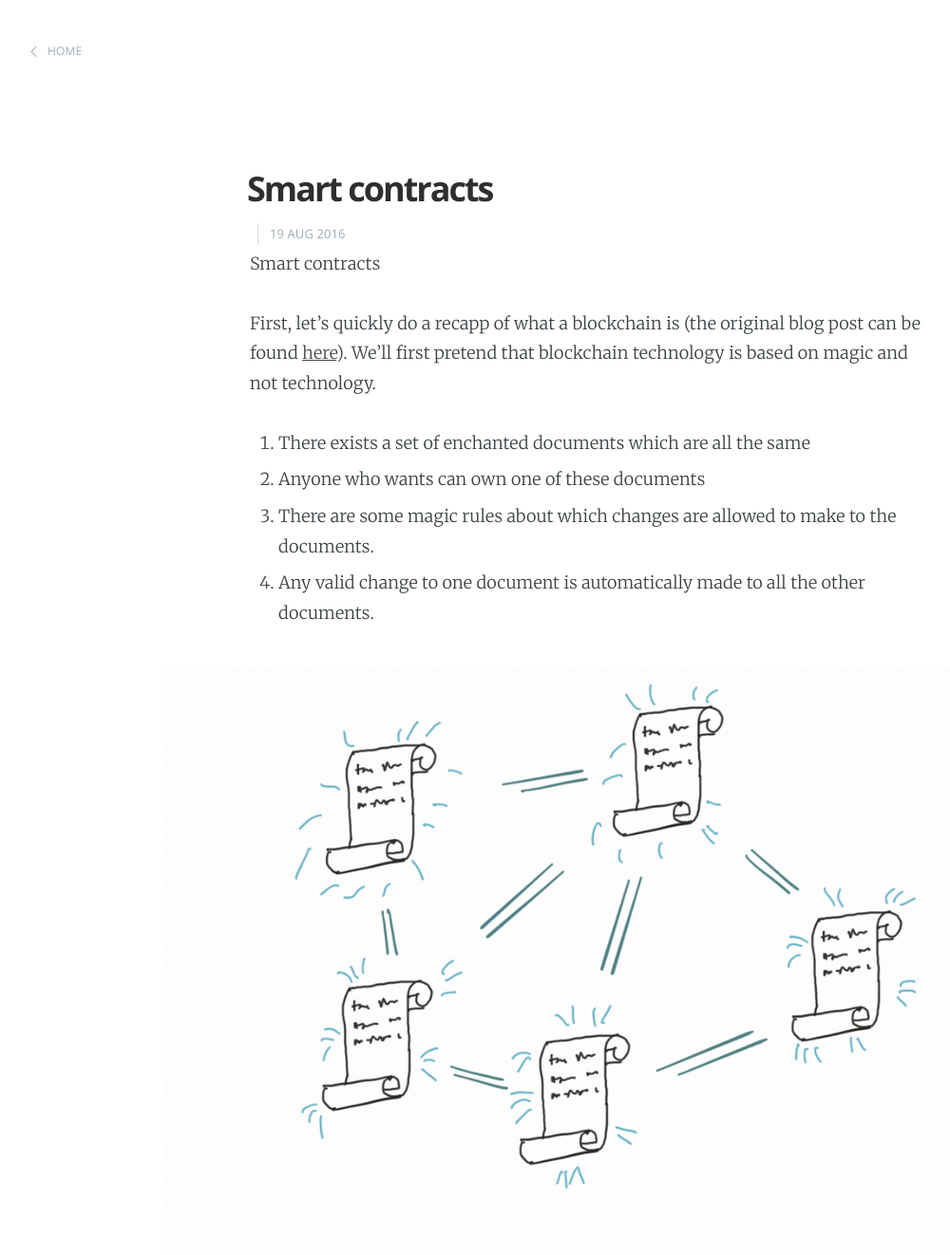
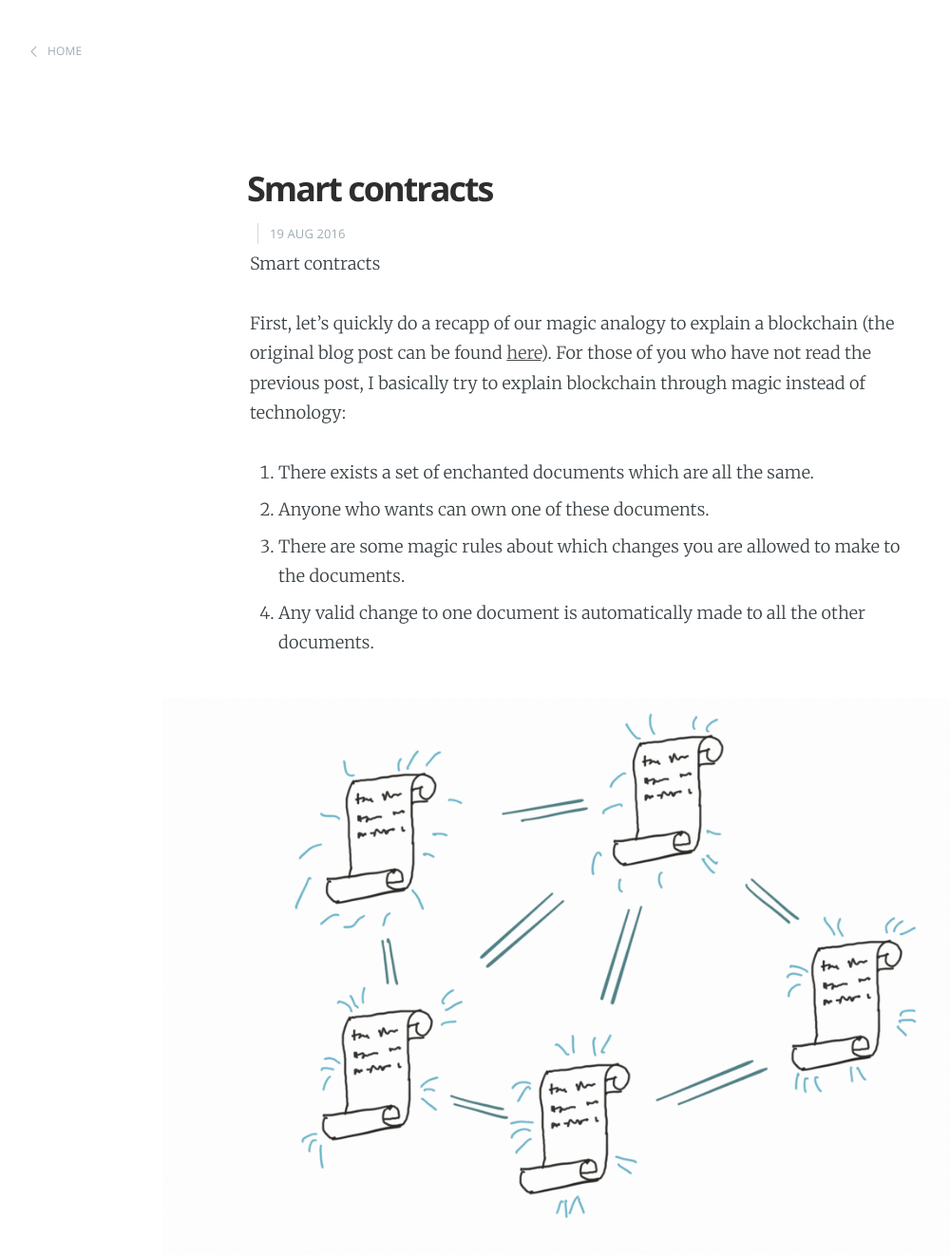
Before and after one commit to wrode/Blog, a Jekyll site: the page built from _posts/2016-08-19-Smart contracts.md, in a window 1280 px wide and 1400 px high. Shown: the top 1322 px of the window at 95% size, without its empty margins (22-1022 px from the left). Built offline with Jekyll 4.4.1, drawn with Linux system fonts in a browser that asks for light colours; comment, search, counter and statistics services are not loaded; some of the changed text lies outside the part shown.

Commit message:
Update to smart contract post

```diff
--- a/_posts/2016-08-19-Smart contracts.md
+++ b/_posts/2016-08-19-Smart contracts.md
@@ -8,11 +8,11 @@ Smart contracts
 
 <!--more-->
 
-First, let's quickly do a recapp of what a blockchain is (the original blog post can be found [here](http://allisabstract.com/2016/08/06/Blockchain.html)). We'll first pretend that blockchain technology is based on magic and not technology.
+First, let's quickly do a recapp of our magic analogy to explain a blockchain (the original blog post can be found [here](http://allisabstract.com/2016/08/06/Blockchain.html)). For those of you who have not read the previous post, I basically try to explain blockchain through magic instead of technology:
 
-1. There exists a set of enchanted documents which are all the same
-2. Anyone who wants can own one of these documents
-3. There are some magic rules about which changes are allowed to make to the documents.
+1. There exists a set of enchanted documents which are all the same.
+2. Anyone who wants can own one of these documents.
+3. There are some magic rules about which changes you are allowed to make to the documents.
 4. Any valid change to one document is automatically made to all the other documents.
 
 ![Enchanted documents]({{ site.url }}/assets/images/EnchantedDocuments.gif)
@@ -22,8 +22,25 @@ There.
 Different sets of enchanted documents can have different rules. The original set of enchanted documents (blockchain) is called Bitcoin. The Bitcoin magic rules are as follows (super oversimplified, please do not kill me Bitcoiners):
 
 - Each enchanted document contains a list of all accounts and balances.
-- People own accounts, and send their own bitcoins to other peoples accounts.
+- People own accounts, and can send their own bitcoins to other peoples accounts.
 
 <!-- Bitcoin illustration goes here-->
 
-Another set of documents is called Ethereum. Ethereum has very similar rules to Bitcoin.
+<!--need to explain-->
+
+Another set of documents is called Ethereum. The enchanted documents that make up the Ethereum blockchain follow very similar rules to the Bitcoin blockchain:
+
+- Each enchanted document contains a list of all accounts and balances.
+- Owners of accounts can send ether to other accounts.
+
+There are some differences however:
+
+- Not all accounts are owned by people. Some special accounts have no owners.
+- These special accounts have a set of instructions which control the actions of the account.
+
+
+These are called a smart contract
+
+<!-- Write about that smart contracts are a combination of the actual smart contract code-->
+
+The as this set of instructions every time it's poked
```
Also changed, not shown: _posts/2016-08-01-First.md (+2 -0 lines).
